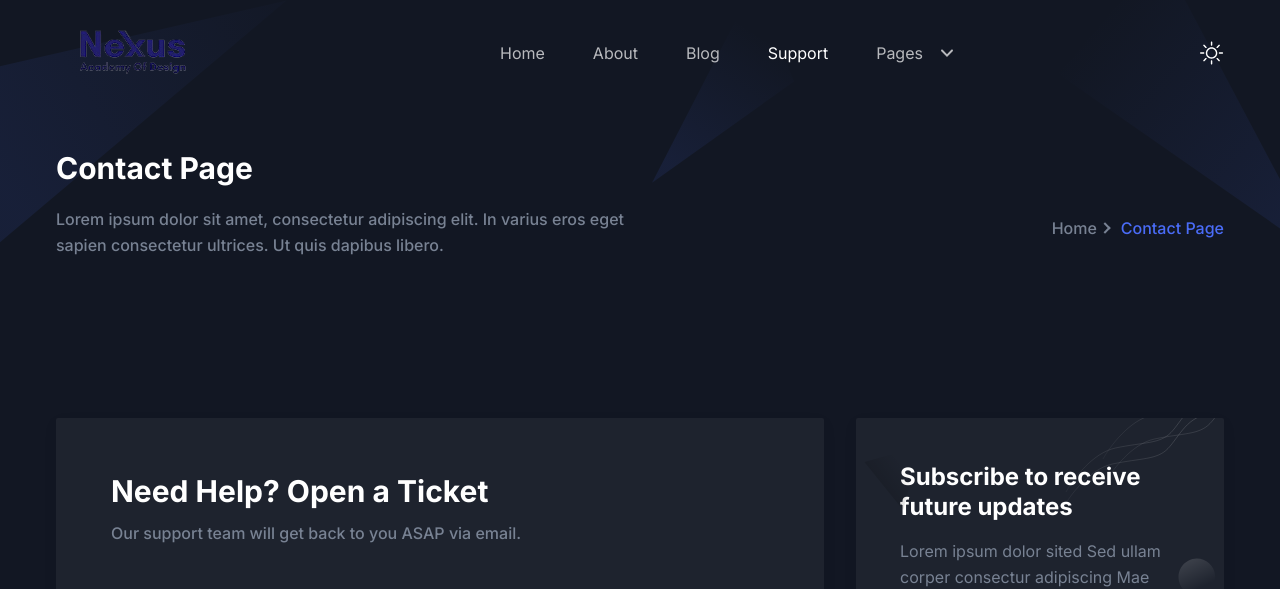
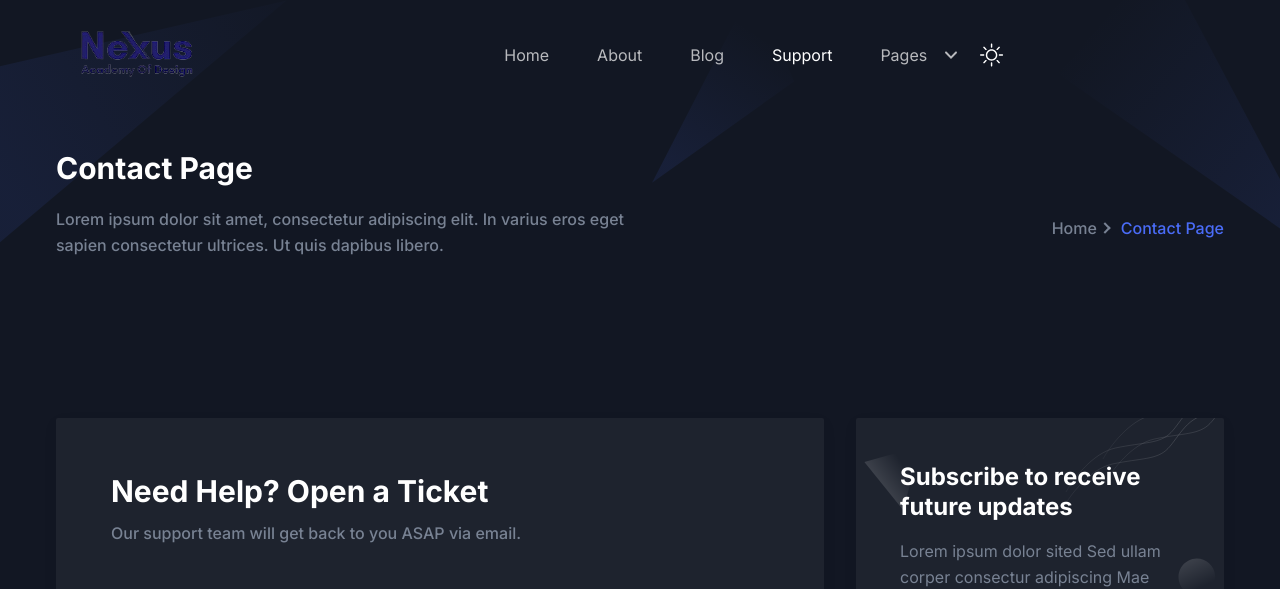
Before and after one commit to KishanTatv/nexus-academy, a Next.js app: page /contact in a window 1280 px wide. Shown: the top 589 px of the page. Built offline with nearby package versions, Linux system fonts and the light colour scheme.

Commit message:
header updated

```diff
--- a/src/app/page.tsx
+++ b/src/app/page.tsx
@@ -12,7 +12,7 @@ import Video from "@/components/Video";
 import { Metadata } from "next";
 
 export const metadata: Metadata = {
-  title: "Free Next.js Template for Startup and SaaS",
+  title: "Nexus Academy Of Design",
   description: "This is Home for Startup Nextjs Template",
   // other metadata
 };
--- a/src/components/Contact/NewsLatterBox.tsx
+++ b/src/components/Contact/NewsLatterBox.tsx
@@ -61,12 +61,12 @@ const NewsLatterBox = () => {
                 gradientUnits="userSpaceOnUse"
               >
                 <stop
-                  stopColor={theme === "light" ? "#4A6CF7" : "#fffff"}
+                  stopColor={theme === "light" ? "#4A6CF7" : "#fff"}
                   stopOpacity="0.62"
                 />
                 <stop
                   offset="1"
-                  stopColor={theme === "light" ? "#4A6CF7" : "#fffff"}
+                  stopColor={theme === "light" ? "#4A6CF7" : "#fff"}
                   stopOpacity="0"
                 />
               </linearGradient>
--- a/src/components/Header/index.tsx
+++ b/src/components/Header/index.tsx
@@ -41,8 +41,7 @@ const Header = () => {
   return (
     <>
       <header
-        className={`header top-0 left-0 z-40 flex w-full items-center ${
-          sticky
+        className={`header top-0 left-0 z-40 flex w-full items-center ${sticky
           ? "dark:bg-gray-dark dark:shadow-sticky-dark shadow-sticky fixed z-9999 bg-white/80 backdrop-blur-xs transition"
           : "absolute bg-transparent"
           }`}
@@ -52,8 +51,7 @@ const Header = () => {
             <div className="w-60 max-w-full px-4 xl:mr-12">
               <Link
                 href="/"
-                className={`header-logo block w-full ${
-                  sticky ? "py-5 lg:py-2" : "py-4"
+                className={`header-logo block w-full ${sticky ? "py-5 lg:py-2" : "py-4"
                   } `}
               >
                 <Image
@@ -81,25 +79,21 @@ const Header = () => {
                   className="ring-primary absolute top-1/2 right-4 block translate-y-[-50%] rounded-lg px-3 py-[6px] focus:ring-2 lg:hidden"
                 >
                   <span
-                    className={`relative my-1.5 block h-0.5 w-[30px] bg-black transition-all duration-300 dark:bg-white ${
-                      navbarOpen ? "top-[7px] rotate-45" : " "
+                    className={`relative my-1.5 block h-0.5 w-[30px] bg-black transition-all duration-300 dark:bg-white ${navbarOpen ? "top-[7px] rotate-45" : " "
                       }`}
                   />
                   <span
-                    className={`relative my-1.5 block h-0.5 w-[30px] bg-black transition-all duration-300 dark:bg-white ${
-                      navbarOpen ? "opacity-0" : " "
+                    className={`relative my-1.5 block h-0.5 w-[30px] bg-black transition-all duration-300 dark:bg-white ${navbarOpen ? "opacity-0" : " "
                       }`}
                   />
                   <span
-                    className={`relative my-1.5 block h-0.5 w-[30px] bg-black transition-all duration-300 dark:bg-white ${
-                      navbarOpen ? "top-[-8px] -rotate-45" : " "
+                    className={`relative my-1.5 block h-0.5 w-[30px] bg-black transition-all duration-300 dark:bg-white ${navbarOpen ? "top-[-8px] -rotate-45" : " "
                       }`}
                   />
                 </button>
                 <nav
                   id="navbarCollapse"
-                  className={`navbar border-body-color/50 dark:border-body-color/20 dark:bg-dark absolute right-0 z-30 w-[250px] rounded border-[.5px] bg-white px-6 py-4 duration-300 lg:visible lg:static lg:w-auto lg:border-none lg:!bg-transparent lg:p-0 lg:opacity-100 ${
-                    navbarOpen
+                  className={`navbar border-body-color/50 dark:border-body-color/20 dark:bg-dark absolute right-0 z-30 w-[250px] rounded border-[.5px] bg-white px-6 py-4 duration-300 lg:visible lg:static lg:w-auto lg:border-none lg:!bg-transparent lg:p-0 lg:opacity-100 ${navbarOpen
                     ? "visibility top-full opacity-100"
                     : "invisible top-[120%] opacity-0"
                     }`}
@@ -110,8 +104,7 @@ const Header = () => {
                         {menuItem.path ? (
                           <Link
                             href={menuItem.path}
-                            className={`flex py-2 text-base lg:mr-0 lg:inline-flex lg:px-0 lg:py-6 ${
-                              usePathName === menuItem.path
+                            className={`flex py-2 text-base lg:mr-0 lg:inline-flex lg:px-0 lg:py-6 ${usePathName === menuItem.path
                               ? "text-primary dark:text-white"
                               : "text-dark hover:text-primary dark:text-white/70 dark:hover:text-white"
                               }`}
@@ -137,8 +130,7 @@ const Header = () => {
                               </span>
                             </p>
                             <div
-                              className={`submenu dark:bg-dark relative top-full left-0 rounded-sm bg-white transition-[top] duration-300 group-hover:opacity-100 lg:invisible lg:absolute lg:top-[110%] lg:block lg:w-[250px] lg:p-4 lg:opacity-0 lg:shadow-lg lg:group-hover:visible lg:group-hover:top-full ${
-                                openIndex === index ? "block" : "hidden"
+                              className={`submenu dark:bg-dark relative top-full left-0 rounded-sm bg-white transition-[top] duration-300 group-hover:opacity-100 lg:invisible lg:absolute lg:top-[110%] lg:block lg:w-[250px] lg:p-4 lg:opacity-0 lg:shadow-lg lg:group-hover:visible lg:group-hover:top-full ${openIndex === index ? "block" : "hidden"
                                 }`}
                             >
                               {menuItem.submenu.map((submenuItem, index) => (
@@ -171,13 +163,10 @@ const Header = () => {
                 >
                   Sign Up
                 </Link>
-                <div>
+              </div> */}
+              <div className="pr-3 lg:pr-0 ">
                 <ThemeToggler />
               </div>
-              </div> */}
-            </div>
-            <div>
-              <ThemeToggler />
             </div>
           </div>
         </div>
```
Also changed, not shown: public/images/favicon.png, 1 other file (tests, documents, lock files or other folders). Lines whose indentation alone changed are shown as unchanged.
